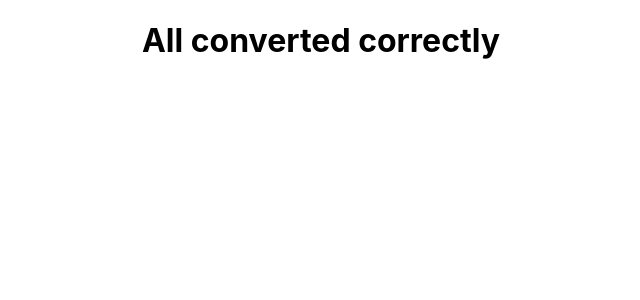
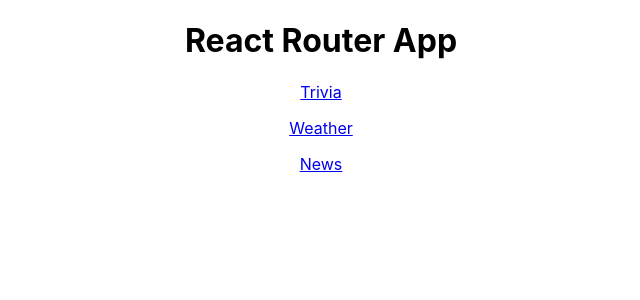
Before and after one commit to marcusmuntean/react-router, a React (Create React App) app: page / in a window 1280 px wide. Shown: the top 300 px of the page, without its empty margins (319-959 px from the left). Built offline with nearby package versions, Linux system fonts and the light colour scheme.

Commit message:
routing works but news app returning undefined object

```diff
--- a/package.json
+++ b/package.json
@@ -12,6 +12,7 @@
     "process": "^0.11.10",
     "react": "^18.2.0",
     "react-dom": "^18.2.0",
+    "react-router-dom": "^6.11.2",
     "react-scripts": "5.0.1",
     "web-vitals": "^2.1.4"
   },
--- a/src/App.js
+++ b/src/App.js
@@ -1,16 +1,27 @@
+import React from "react";
+import { BrowserRouter, Route, Routes } from "react-router-dom";
+import Home from "./components/Home";
 import Trivia from "./components/trivia";
 import WeatherComponent from "./components/WeatherComponent";
 import NewsComponent from "./components/NewsComponent";
 
-function App() {
-
+function AppRouter() {
   return (
     <>
       <div className="App">
-        <h1>All converted correctly</h1>
+        <h1>React Router App</h1>
+
+        <BrowserRouter>
+          <Routes>
+            <Route path="/" element={<Home />} />
+            <Route path="/trivia" element={<Trivia />} />
+            <Route path="/weather" element={<WeatherComponent />} />
+            <Route path="/news" element={<NewsComponent />} />
+          </Routes>
+        </BrowserRouter>
       </div>
     </>
   );
 }
 
-export default App;
+export default AppRouter;
--- /dev/null
+++ b/src/components/Home.js
@@ -0,0 +1,16 @@
+import React, { useEffect, useState } from "react";
+import { Link } from "react-router-dom";
+
+function Home() {
+  return (
+    <nav>
+      <Link to="/trivia">Trivia</Link>
+      <p></p>
+      <Link to="/weather">Weather</Link>
+      <p></p>
+      <Link to="/News">News</Link>
+    </nav>
+  );
+}
+
+export default Home;
```
Also changed, not shown: 1 other file (tests, documents, lock files or other folders).
